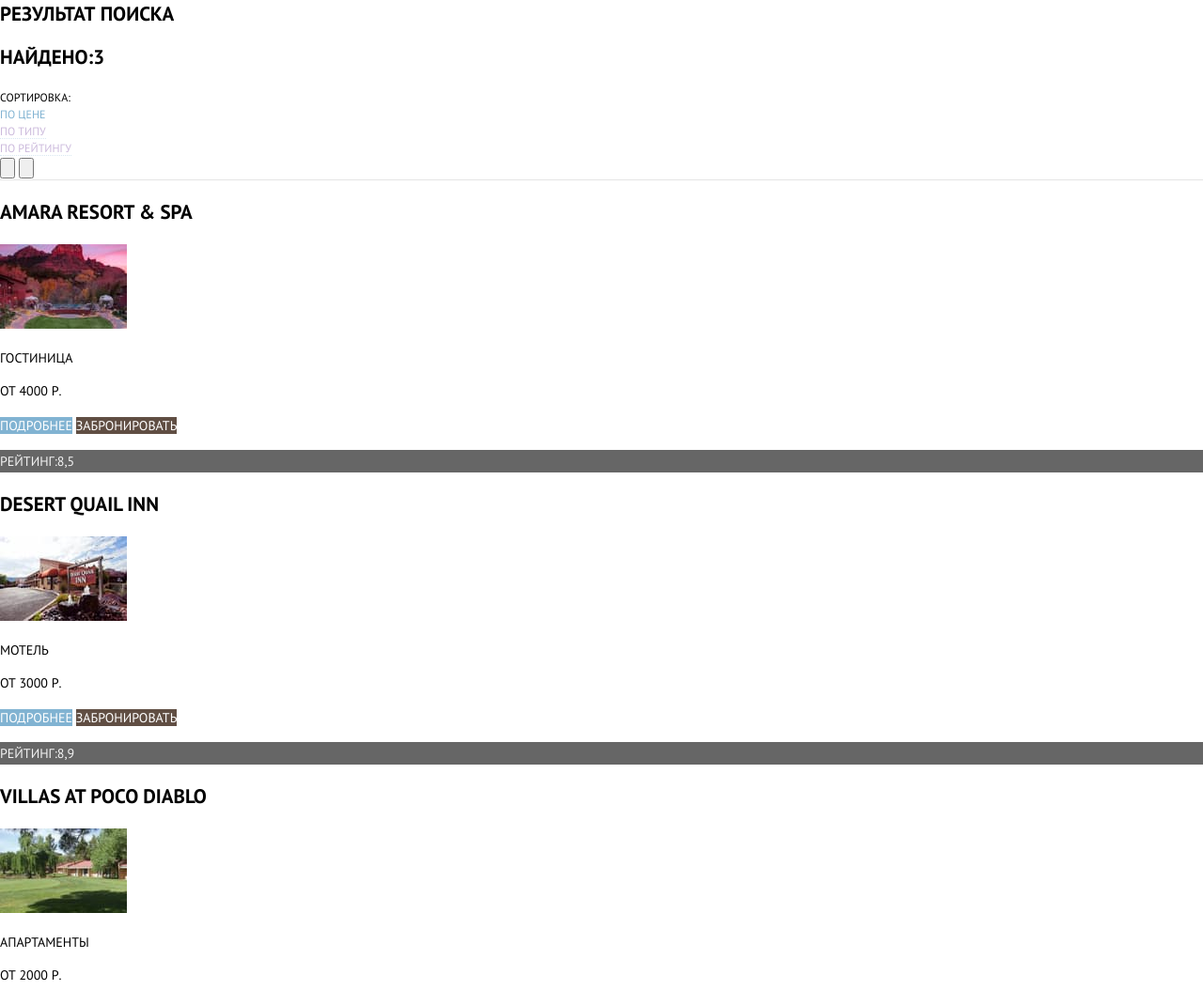
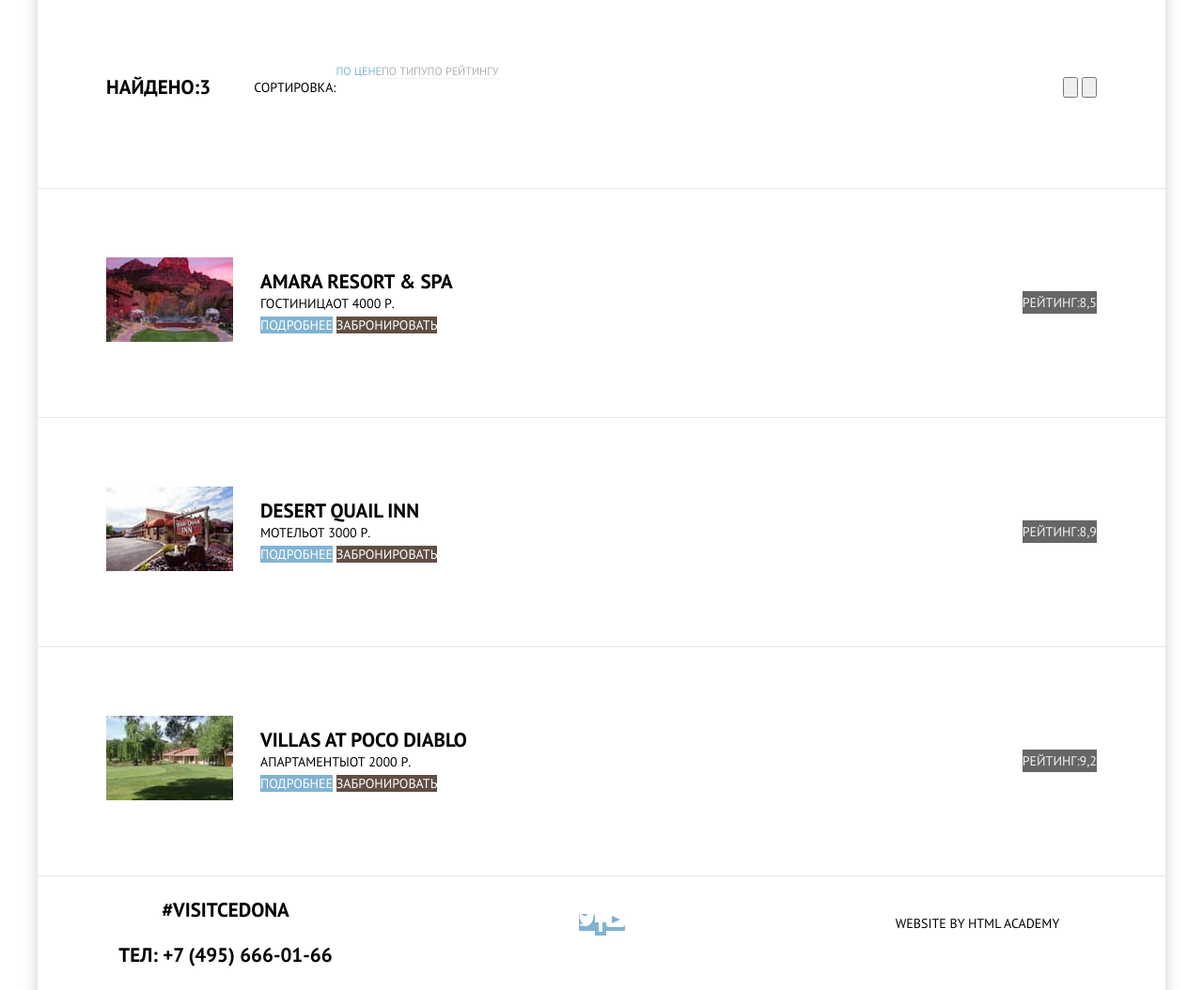
Before and after one commit to Viktoriya08/1139933-sedona-29, a plain HTML site: page catalog.html in a window 1280 px wide. Shown: the part 404-1458 px from the top of the page at 94% size. Drawn offline with Linux system fonts and the light colour scheme.

Commit message:
сетка на флексах
1- Не могу понять почему бэкграунд не ставится на .welcom  и опять не центруется?
2 - не получилась центровка в footer-icons и footer-made
3- на второй странице sorting-list тоже не центруется((((
4 -  а так, флексы прям понравились)))

```diff
--- a/catalog.html
+++ b/catalog.html
@@ -12,15 +12,15 @@
     <div class="main-conteiner">
 
       <header class="main-header">
-        <nav class="main-navigation navigation-catalog">
+        <nav class="main-navigation">
           <a class="main-header-logo" href="index.html">
           <img src="img/logo.svg"width="138" height="70" alt="Логотип Седона»">
           </a>
           <ul class="site-navigation">
             <li><a href="blank.html"></a>Информация</li>
             <li><a href="blank.html"></a>Фотои видео</li>
-          <li><a href="blank.html"></a>Карта штата</li>
-          <li class="catalog">Гостиницы</li>
+            <li class="map"><a href="blank.html"></a>Карта штата</li>
+            <li class="transition catalog">Гостиницы</li>
           </ul>
         </nav>
       </header>
@@ -34,10 +34,12 @@
           </form>
         </section>
         <section class="found">
-     <h2>Результат поиска</h2> <!--скрытый элемент-->
+          <div class="found-number">
             <p class="result">Найдено:<span>3</span></p>
+          </div>
+          <div class="found-sorting">
             <p class="sorting">Сортировка:</p>
-     <ul class="sorting">
+            <ul class="sorting-list">
               <li>
                 <a class="sorting-price" href=""> По цене</a>
               </li>
@@ -48,40 +50,67 @@
                 <a class="sorting-rating" href="">По рейтингу</a>
               </li>
             </ul>
+          </div>
+          <div class="found-button">
            <!--стрелки прокрутки страницы-->
             <button type="button"><img src=""></button>
             <button type="button"><img src=""></button>
+          </div>
         </section>
      <ul class="all-hotels">
-       <li>
+       <li class="hotel-container">
+         <div class="hotel-foto">
+            <a href="blank.html"> <img src="img/hotel-1.jpg" width="135" height="90" alt="Гостиница Amara Resort & Spa"></a>
+         </div>
+         <div class="hotel-name">
             <a href="blank.html">
               <h3 class="hotel">Amara Resort & Spa</h3></a>
-        <a href="blank.html"> <img src="img/hotel-1.jpg" width="135" height="90" alt="Гостиница Amara Resort & Spa"></a>
+            <div class="hotel-name-price">
               <p class="hotel-selection">Гостиница</p>
               <p class="hotel-selection">от 4000 р.</p>
+            </div>
             <a class="details" href="blank.html">Подробнее</a>
             <a class="reservation" href="blank.html">Забронировать</a>
+          </div>
+          <div class="hotel-stars">
             <p class="stars">Рейтинг:8,5</p>
+          </div>
        </li>
-       <li>
+       <li class="hotel-container">
+        <div class="hotel-foto">
+          <a href="blank.html"> <img src="img/hotel-2.jpg" width="135" height="90" alt="Мотель Desert Quail Inn"></a>
+        </div>
+        <div class="hotel-name">
           <a href="blank.html">
             <h3 class="hotel">Desert Quail Inn</h3></a>
-        <a href="blank.html"> <img src="img/hotel-2.jpg" width="135" height="90" alt="Мотель Desert Quail Inn"></a>
+          <div class="hotel-name-price">
               <p class="hotel-selection">Мотель</p>
               <p class="hotel-selection">от 3000 р.</p>
+          </div>
           <a class="details" href="blank.html">Подробнее</a>
           <a class="reservation" href="blank.html">Забронировать</a>
+        </div>
+        <div class="hotel-stars">
           <p class="stars">Рейтинг:8,9</p>
+        </div>
        </li>
-       <li>
+       <li class="hotel-container">
+        <div class="hotel-foto">
+          <a href="blank.html"> <img src="img/hotel-3.jpg" width="135" height="90" alt="Апартаменты Villas at Poco Diablo"></a>
+        </div>
+        <div class="hotel-name">
           <a href="blank.html">
             <h3 class="hotel">Villas at Poco Diablo</h3></a>
-        <a href="blank.html"> <img src="img/hotel-3.jpg" width="135" height="90" alt="Апартаменты Villas at Poco Diablo"></a>
+          <div class="hotel-name-price">
             <p class="hotel-selection">Апартаменты</p>
             <p class="hotel-selection">от 2000 р.</p>
+          </div>
           <a class="details" href="blank.html">Подробнее</a>
           <a class="reservation" href="blank.html">Забронировать</a>
+        </div>
+        <div class="hotel-stars">
           <p class="stars">Рейтинг:9,2</p>
+        </div>
        </li>
      </ul>
     </main>
--- a/css/style.css
+++ b/css/style.css
@@ -46,6 +46,8 @@
   .main-conteiner {
     background-color: var(--basic-white);
     box-shadow: 0px 5px 15px rgba(0, 1, 1, 0.2);
+    width: 1200px;
+    margin: 0 auto;
     min-height: 100%;
     display: grid;
     grid-template-rows: min-content 1fr min-content;
@@ -63,9 +65,10 @@
   .site-navigation{
     display: grid;
     grid-template-columns: 240px 240px 240px 240px;
-      list-style-type: none;
-      margin: 0;
-      padding: 0;
+    list-style-type: none;
+    text-align: center;
+    margin: 0;
+    padding: 0;
   }
 
   .map {
@@ -85,7 +88,14 @@
   }
 
   .transition a:active {
-      color: var(--basic-gray-rest);
+    color: var(--basic-gray-rest);
+  }
+
+  .welcome {
+    width: 1200px;
+    height: 509px;
+    margin: auto;
+    background-image: url("img/background_photo.jpg");
   }
 
   .features {
@@ -96,13 +106,21 @@
     display: grid;
     grid-template-columns: 400px 400px 400px;
     list-style-type: none;
-    margin: 0 auto;
-    padding: 0 auto;
+    padding-inline-start: 0;
   }
 
-  .feature-street {
-    grid-column-start: 2;
+  .feature-item-blue {
+    grid-column-start: 1;
     grid-column-end: 4;
+    display: flex;
+    flex-direction: row;
+  }
+
+  .feature-item-conteiner {
+    display: flex;
+    flex-direction: column;
+    align-content: center;
+    margin: auto;
   }
 
   .feature-bridge{
@@ -123,13 +141,11 @@
   .features-list h2, .features-list h3 {
     font-size: 21px;
     line-height: 21px;
-    color: var(--basic-black);
   }
 
   .features-list p {
     font-size: 14px;
     line-height: 21px;
-    color: var(--basic-black);
   }
 
   .feature-item-blue{
@@ -182,19 +198,24 @@
     background-color: rgba(255, 255, 255, 0.9);
     margin-top: 23px;
     margin-bottom: 36px;
-    justify-self: center;
   }
 
   .footer-container {
     display: grid;
     grid-template-columns: 400px 400px 400px;
   }
+
+  .footer-contacts {
+    text-align: center;
+  }
+
   .footer-contacts a{
     color: var(--basic-black);
     font-size: 21px;
     line-height: 26px;
   }
   .footer-phone{
+    text-align: center;
     color: var(--basic-black);
     font-size: 21px;
     line-height: 26px;
@@ -203,9 +224,16 @@
   .footer-visit {
     font-weight: 700;
   }
+
+  .footer-icons {
+    text-align: center;
+  }
+
   .footer-social{
+    display: flex;
+    flex-direction: row;
     list-style-type: none;
-    margin: 0;
+    justify-content: center;
     padding: 0;
   }
 
@@ -224,7 +252,9 @@
   .footer-copyright{
     font-size: 14px;
     line-height: 26px;
+    text-align: center;
   }
+
   .footer-copyright a{
     color: var(--basic-black);
   }
@@ -234,7 +264,7 @@
   }
 
   .footer-copyright a:active {
-      color: var(--basic-gray-rest);
+    color: var(--basic-gray-rest);
   }
 
 
@@ -244,19 +274,32 @@
 
  .found {
     border-bottom: 1px solid var(--basic-gray-line);
+    display: flex;
+    flex-direction: row;
+    align-items: center;
+    padding: 73px;
+}
+
+.found-sorting {
+  flex-grow: 1;
+  padding-left: 46px;
+  display: flex;
+  flex-direction: row;
+}
+
+.sorting-list {
+  display: flex;
+  flex-direction: row;
+  font-size: 12px;
+  line-height: 18px;
+  margin: 0;
+  padding: 0;
+  list-style-type: none;
 }
   .result {
     font-size: 21px;
     line-height: 26px;
     font-weight: 700;
-  }
-
-  .sorting {
-    font-size: 12px;
-    line-height: 18px;
-    margin: 0;
-    padding: 0;
-    list-style-type: none;
   }
 
   .sorting-price {
@@ -265,11 +308,13 @@
   }
 
   .sorting-type {
+    color: var(--basic-black);
     opacity: 0.3;
     border-bottom: 1px dotted var(--basic-blue-rest);
   }
 
   .sorting-rating {
+    color: var(--basic-black);
     opacity: 0.3;
     border-bottom: 1px dotted var(--basic-blue-rest);
   }
@@ -278,6 +323,29 @@
     margin: 0;
     padding: 0;
     list-style-type: none;
+  }
+
+  .hotel-container {
+    display: flex;
+    flex-direction: row;
+    padding: 73px;
+    border-bottom: 1px solid var(--basic-gray-line);
+    align-items: center;
+  }
+
+  .hotel-name {
+    flex-grow: 1;
+    padding-left: 29px;
+    flex-shrink: 1;
+  }
+
+  .hotel-name a h3 {
+    margin: 0;
+  }
+
+  .hotel-name-price {
+    display: flex;
+    flex-direction: row;
   }
 
   .hotel {
@@ -290,6 +358,8 @@
   .hotel-selection {
     font-size: 14px;
     line-height: 21px;
+    margin: 0;
+    padding: 0;
   }
 
   .details {
```
Also changed, not shown: index.html (+14 -11 lines). Lines whose indentation alone changed are shown as unchanged.
